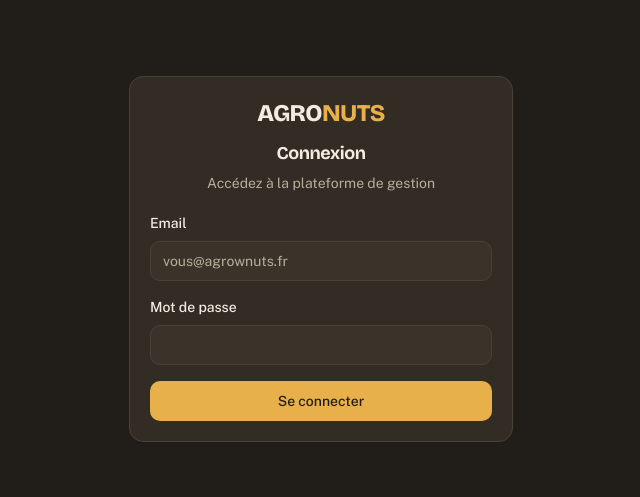
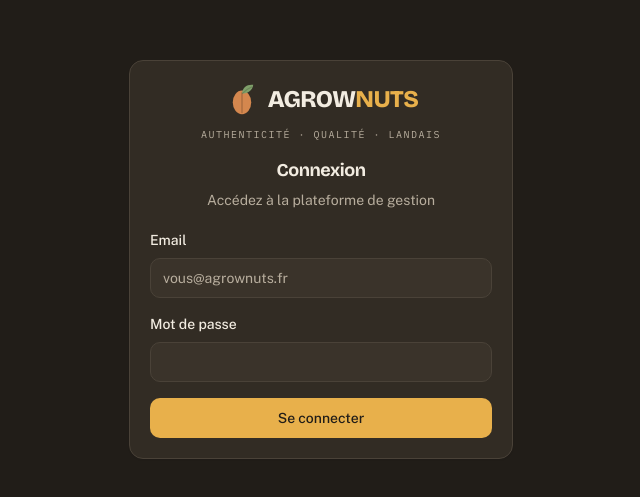
Before and after one commit to hugruelle-FDev/agrownuts, a Next.js app: page /login in a window 1280 px wide. Shown: the part 141-638 px from the top of the page, without its empty margins (319-959 px from the left). Built offline with nearby package versions, Linux system fonts and the light colour scheme.

Commit message:
Design : AGROWNUTS + logo de marque

```diff
--- a/src/app/declarer/page.tsx
+++ b/src/app/declarer/page.tsx
@@ -1,5 +1,6 @@
 import { prisma } from "@/lib/prisma";
 import { Card, CardContent, CardDescription, CardHeader, CardTitle } from "@/components/ui/card";
+import { Logo } from "@/components/logo";
 import { DeclarerForm } from "./declarer-form";
 
 export const dynamic = "force-dynamic";
@@ -13,10 +14,11 @@ export default async function DeclarerPage({ searchParams }: { searchParams: { t
     <main className="flex min-h-screen items-center justify-center bg-background p-4">
       <Card className="w-full max-w-md bg-card-elevated">
         <CardHeader className="items-center text-center">
-          <div className="mb-1 font-display text-2xl font-extrabold tracking-tight">
-            AGRO<span className="text-accent">NUTS</span>
-          </div>
-          <CardTitle>Déclarer une caisse</CardTitle>
+          <Logo markClassName="h-9 w-9" textClassName="text-2xl" />
+          <p className="mt-1 font-mono text-[10px] uppercase tracking-[0.15em] text-muted-foreground">
+            Authenticité · Qualité · Landais
+          </p>
+          <CardTitle className="mt-2">Déclarer une caisse</CardTitle>
           <CardDescription>Au chargement, avant dépôt au séchoir.</CardDescription>
         </CardHeader>
         <CardContent>
--- a/src/app/globals.css
+++ b/src/app/globals.css
@@ -27,6 +27,10 @@
     --success: #3e7c54;
     --warning: #c98a1e;
     --danger: #b23a2e;
+
+    /* Couleurs de marque (concept vert forêt & terracotta) */
+    --brand-green: #2f4a3c;
+    --brand-terracotta: #b5633a;
   }
 
   .dark {
@@ -47,6 +51,10 @@
     --success: #8fa678;
     --warning: #e8b04b;
     --danger: #d4874e;
+
+    /* Couleurs de marque (concept vert forêt & terracotta) — variantes claires sur fond sombre */
+    --brand-green: #7fa06a;
+    --brand-terracotta: #d4874e;
   }
 
   * {
--- a/src/app/layout.tsx
+++ b/src/app/layout.tsx
@@ -3,9 +3,9 @@ import "./globals.css";
 import { ThemeProvider } from "@/components/theme-provider";
 
 export const metadata: Metadata = {
-  title: "AgroNuts — Plateforme de gestion",
+  title: "AGROWNUTS — Plateforme de gestion",
   description:
-    "Gestion du stock, du séchage, de la production et de l'administratif pour AgroNuts.",
+    "Gestion du stock, du séchage, de la production et de l'administratif pour AGROWNUTS.",
   manifest: "/manifest.webmanifest",
 };
 
--- a/src/app/login/page.tsx
+++ b/src/app/login/page.tsx
@@ -1,4 +1,5 @@
 import { Card, CardContent, CardDescription, CardHeader, CardTitle } from "@/components/ui/card";
+import { Logo } from "@/components/logo";
 import { LoginForm } from "./login-form";
 
 export default function LoginPage() {
@@ -6,10 +7,11 @@ export default function LoginPage() {
     <main className="flex min-h-screen items-center justify-center bg-background p-4">
       <Card className="w-full max-w-sm bg-card-elevated">
         <CardHeader className="items-center text-center">
-          <div className="mb-1 font-display text-2xl font-extrabold tracking-tight text-foreground">
-            AGRO<span className="text-accent">NUTS</span>
-          </div>
-          <CardTitle>Connexion</CardTitle>
+          <Logo markClassName="h-9 w-9" textClassName="text-2xl" />
+          <p className="mt-1 font-mono text-[10px] uppercase tracking-[0.15em] text-muted-foreground">
+            Authenticité · Qualité · Landais
+          </p>
+          <CardTitle className="mt-2">Connexion</CardTitle>
           <CardDescription>Accédez à la plateforme de gestion</CardDescription>
         </CardHeader>
         <CardContent>
--- a/src/components/app-header.tsx
+++ b/src/components/app-header.tsx
@@ -5,6 +5,7 @@ import type { Role } from "@prisma/client";
 import { Bell, LogOut } from "lucide-react";
 import { Button } from "@/components/ui/button";
 import { ThemeToggle } from "@/components/theme-toggle";
+import { Logo } from "@/components/logo";
 import { doSignOut } from "@/app/(app)/actions";
 
 const ROLE_LABEL: Record<Role, string> = {
@@ -25,9 +26,7 @@ export function AppHeader({
 }) {
   return (
     <header className="flex h-16 shrink-0 items-center gap-3 border-b border-border bg-card px-4 md:px-6">
-      <div className="font-display text-lg font-extrabold tracking-tight md:hidden">
-        AGRO<span className="text-accent">NUTS</span>
-      </div>
+      <Logo className="md:hidden" markClassName="h-6 w-6" textClassName="text-lg" />
       <div className="flex-1" />
       {nbAValider > 0 && (
         <Link
--- a/src/components/app-sidebar.tsx
+++ b/src/components/app-sidebar.tsx
@@ -4,6 +4,7 @@ import Link from "next/link";
 import { usePathname } from "next/navigation";
 import type { Role } from "@prisma/client";
 import { modulesPourRole } from "@/lib/modules";
+import { Logo } from "@/components/logo";
 import { cn } from "@/lib/utils";
 
 /** Barre latérale de navigation, alimentée par le registre de modules. */
@@ -13,8 +14,8 @@ export function AppSidebar({ userRole }: { userRole: Role }) {
 
   return (
     <aside className="hidden w-64 shrink-0 flex-col border-r border-border bg-card md:flex">
-      <div className="flex h-16 items-center gap-2 border-b border-border px-5 font-display text-xl font-extrabold tracking-tight">
-        AGRO<span className="text-accent">NUTS</span>
+      <div className="flex h-16 items-center border-b border-border px-5">
+        <Logo />
       </div>
       <nav className="flex flex-1 flex-col gap-1 p-3">
         {modules.map((m) => {
--- /dev/null
+++ b/src/components/logo.tsx
@@ -0,0 +1,40 @@
+import { cn } from "@/lib/utils";
+
+/** Marque AGROWNUTS : une graine (terracotta) surmontée d'une feuille (vert forêt). */
+export function LogoMark({ className }: { className?: string }) {
+  return (
+    <svg viewBox="0 0 32 32" className={className} role="img" aria-label="AGROWNUTS" fill="none">
+      {/* Graine */}
+      <ellipse cx="16" cy="19" rx="8.2" ry="10.5" fill="var(--brand-terracotta)" />
+      {/* Nervure centrale */}
+      <path d="M16 10.5 L16 28" stroke="rgba(0,0,0,.18)" strokeWidth="1.4" strokeLinecap="round" />
+      {/* Feuille */}
+      <path
+        d="M16 11 C 16.5 5.5 20.5 2.8 26 3.4 C 25.2 8.7 21 11.6 16 11 Z"
+        fill="var(--brand-green)"
+      />
+      {/* Tige de la feuille */}
+      <path d="M16.4 11 C 18.5 8.8 21.5 6.7 24.5 5.4" stroke="rgba(0,0,0,.16)" strokeWidth="1" strokeLinecap="round" />
+    </svg>
+  );
+}
+
+/** Logo complet : marque + mot AGROWNUTS. */
+export function Logo({
+  className,
+  markClassName = "h-7 w-7",
+  textClassName = "text-xl",
+}: {
+  className?: string;
+  markClassName?: string;
+  textClassName?: string;
+}) {
+  return (
+    <span className={cn("inline-flex items-center gap-2", className)}>
+      <LogoMark className={markClassName} />
+      <span className={cn("font-display font-extrabold tracking-tight leading-none", textClassName)}>
+        AGROW<span className="text-primary">NUTS</span>
+      </span>
+    </span>
+  );
+}
```
Also changed, not shown: public/manifest.webmanifest, src/app/icon.svg (added).
